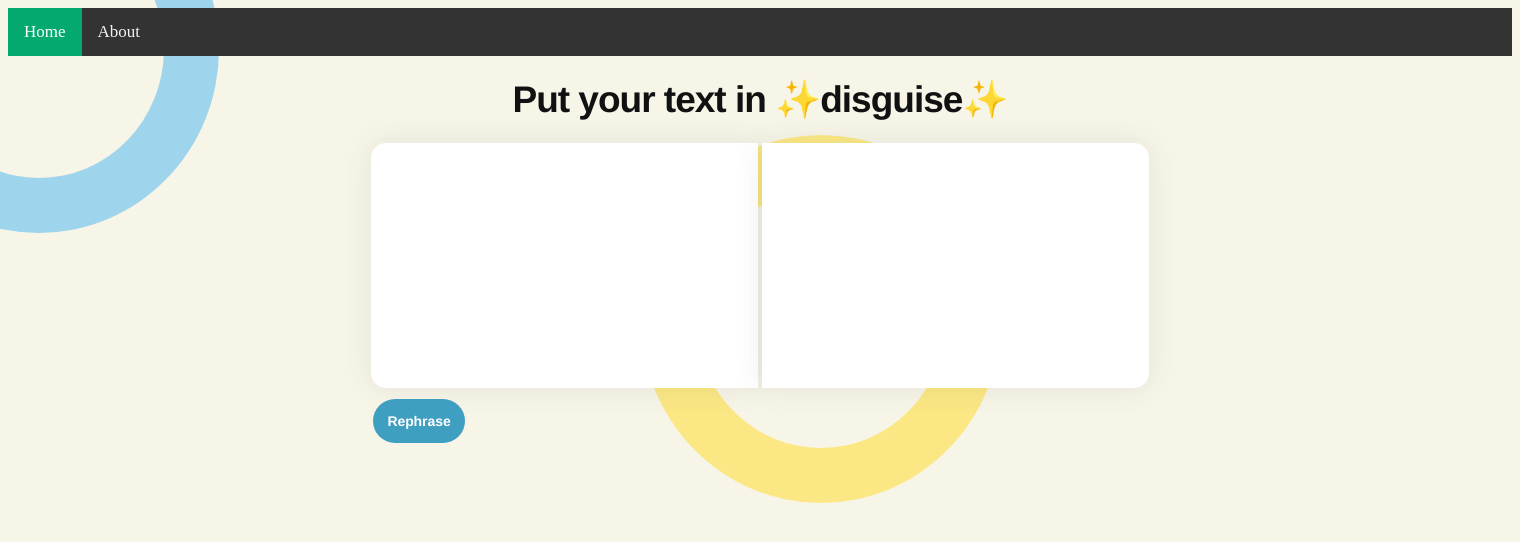
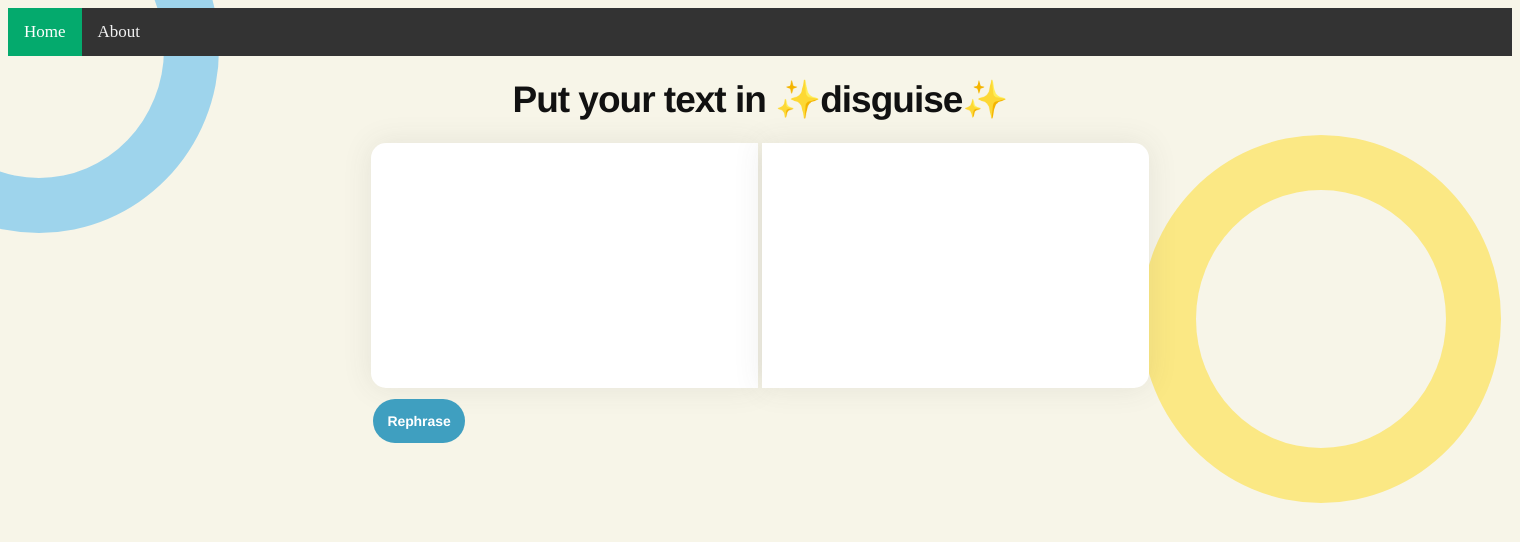
Before and after one commit to sarvesh-tech/Phrase-Monkey, a Flask app: page / in a window 1520 px wide. Shown: the top 542 px of the page. Run offline with Flask 2, Linux system fonts and the light colour scheme.

```diff
--- a/static/css/style.css
+++ b/static/css/style.css
@@ -88,7 +88,7 @@ h1 { color: #111;
     position: absolute;
     width: 360px;
     height: 368px;
-    left: 641px;
+    left: 1141px;
     top: 135px;
     border: 55px solid rgba(255, 214, 0, 0.43);
     box-sizing: border-box;
```
